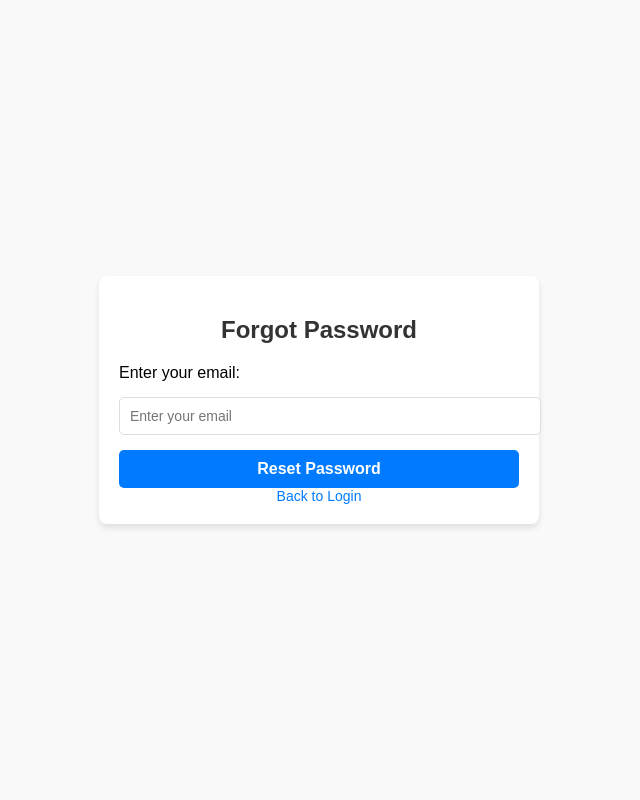
After one commit to leojoegem/campusclubs, a PHP site: page /forgot_password.php in a window 1280 px wide. The commit adds this page. Shown: the whole page, without its empty margins (321-961 px from the left). Run offline with PHP 8.4, Linux system fonts and the light colour scheme.

Commit message:
added forgot password page

```diff
--- /dev/null
+++ b/forgot_password.php
@@ -0,0 +1,134 @@
+<?php
+session_start();
+include 'dbConnect.php';
+
+if ($_SERVER["REQUEST_METHOD"] == "POST" && isset($_POST['reset'])) {
+    $email = $_POST['email'];
+
+    // Check if the email exists in the database
+    $sql = "SELECT * FROM users WHERE email = ?";
+    $stmt = $conn->prepare($sql);
+    $stmt->bind_param("s", $email);
+    $stmt->execute();
+    $result = $stmt->get_result();
+
+    if ($result->num_rows > 0) {
+        // Generate a unique reset token
+        $token = bin2hex(random_bytes(50));
+
+        // Store the token in the database with an expiration time
+        $expires = date("Y-m-d H:i:s", strtotime("+1 hour"));
+        $update_sql = "UPDATE users SET reset_token = ?, reset_expires = ? WHERE email = ?";
+        $update_stmt = $conn->prepare($update_sql);
+        $update_stmt->bind_param("sss", $token, $expires, $email);
+        $update_stmt->execute();
+
+        // Send reset link via email
+        $reset_link = "http://yourwebsite.com/reset_password.php?token=" . $token;
+        $subject = "Password Reset Request";
+        $message = "Click the link below to reset your password:\n\n" . $reset_link;
+        $headers = "From: no-reply@yourwebsite.com";
+
+        if (mail($email, $subject, $message, $headers)) {
+            echo "<script>alert('A password reset link has been sent to your email.');</script>";
+        } else {
+            echo "<script>alert('Failed to send reset email. Please try again.');</script>";
+        }
+    } else {
+        echo "<script>alert('Email not found. Please check and try again.');</script>";
+    }
+}
+?>
+
+<!DOCTYPE html>
+<html>
+<head>
+    <meta charset="utf-8">
+    <meta name="viewport" content="width=device-width, initial-scale=1">
+    <title>Forgot Password</title>
+    <style>
+        body {
+            font-family: Arial, sans-serif;
+            background-color: #f9f9f9;
+            display: flex;
+            justify-content: center;
+            align-items: center;
+            height: 100vh;
+            margin: 0;
+        }
+
+        #container {
+            background: #fff;
+            border-radius: 8px;
+            box-shadow: 0 4px 6px rgba(0, 0, 0, 0.1);
+            width: 100%;
+            max-width: 400px;
+            padding: 20px;
+        }
+
+        h2 {
+            text-align: center;
+            color: #333;
+        }
+
+        form {
+            display: flex;
+            flex-direction: column;
+            gap: 15px;
+        }
+
+        input[type="text"] {
+            width: 100%;
+            padding: 10px;
+            border: 1px solid #ddd;
+            border-radius: 5px;
+            font-size: 14px;
+        }
+
+        input[type="submit"] {
+            padding: 10px;
+            background-color: #007BFF;
+            border: none;
+            border-radius: 5px;
+            color: white;
+            font-weight: bold;
+            cursor: pointer;
+            font-size: 16px;
+        }
+
+        input[type="submit"]:hover {
+            background-color: #0056b3;
+        }
+
+        a {
+            text-decoration: none;
+            color: #007BFF;
+            font-size: 14px;
+        }
+
+        a:hover {
+            text-decoration: underline;
+        }
+
+        .info {
+            text-align: center;
+            font-size: 14px;
+        }
+    </style>
+</head>
+<body>
+    <div id="container">
+        <h2>Forgot Password</h2>
+        <form method="post" action="forgot_password.php">
+            <label for="email">Enter your email:</label>
+            <input type="text" name="email" placeholder="Enter your email" required>
+
+            <input type="submit" name="reset" value="Reset Password">
+        </form>
+
+        <div class="info">
+            <a href="index.php">Back to Login</a>
+        </div>
+    </div>
+</body>
+</html>
--- a/send_email.php
+++ b/send_email.php
@@ -15,7 +15,7 @@ try {
     $mail->Host = 'smtp.gmail.com';
     $mail->SMTPAuth = true;
     $mail->Username = 'leojoegem@gmail.com';  // Your email
-    $mail->Password = 'adsv bzob lynp pitx';  // Your email app-specific password
+    $mail->Password = 'bydk jari tiah qbyx';  // Your email app-specific password
     $mail->SMTPSecure = PHPMailer::ENCRYPTION_STARTTLS;
     $mail->Port = 587;
 
```
Also changed, not shown: otp_verification.php (+63 -52 lines), signup.php (+49 -30 lines).
